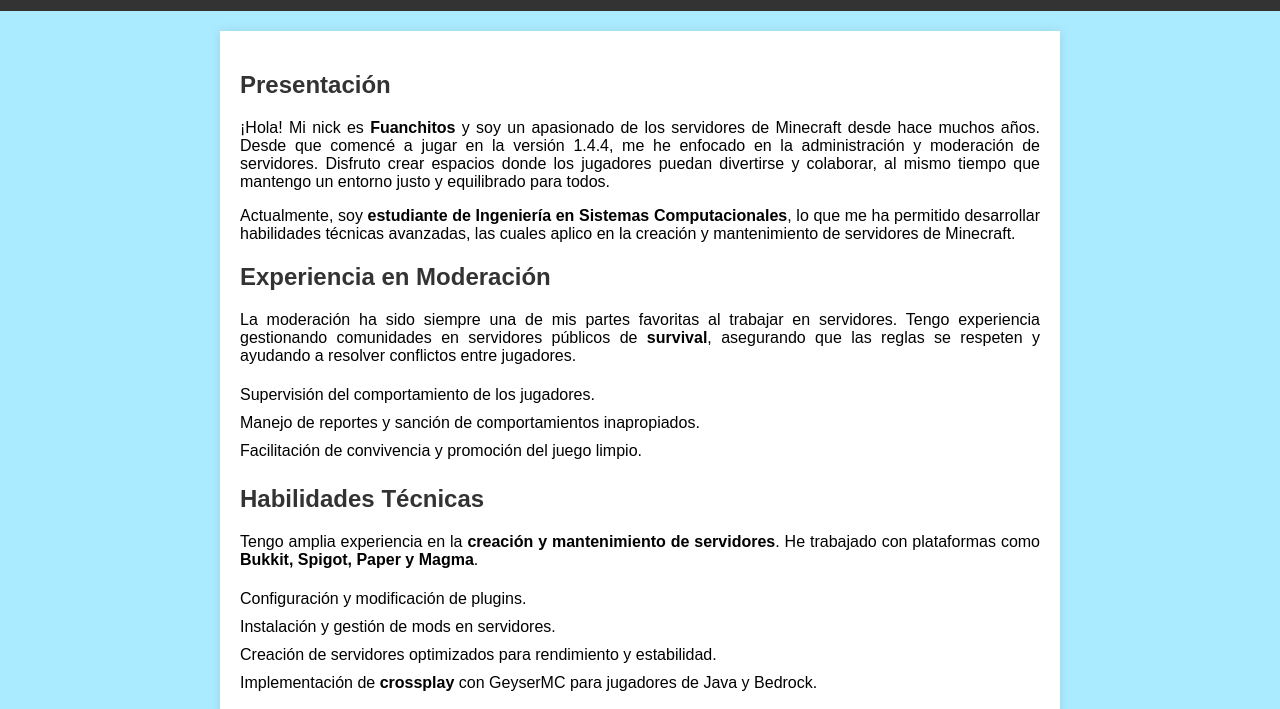
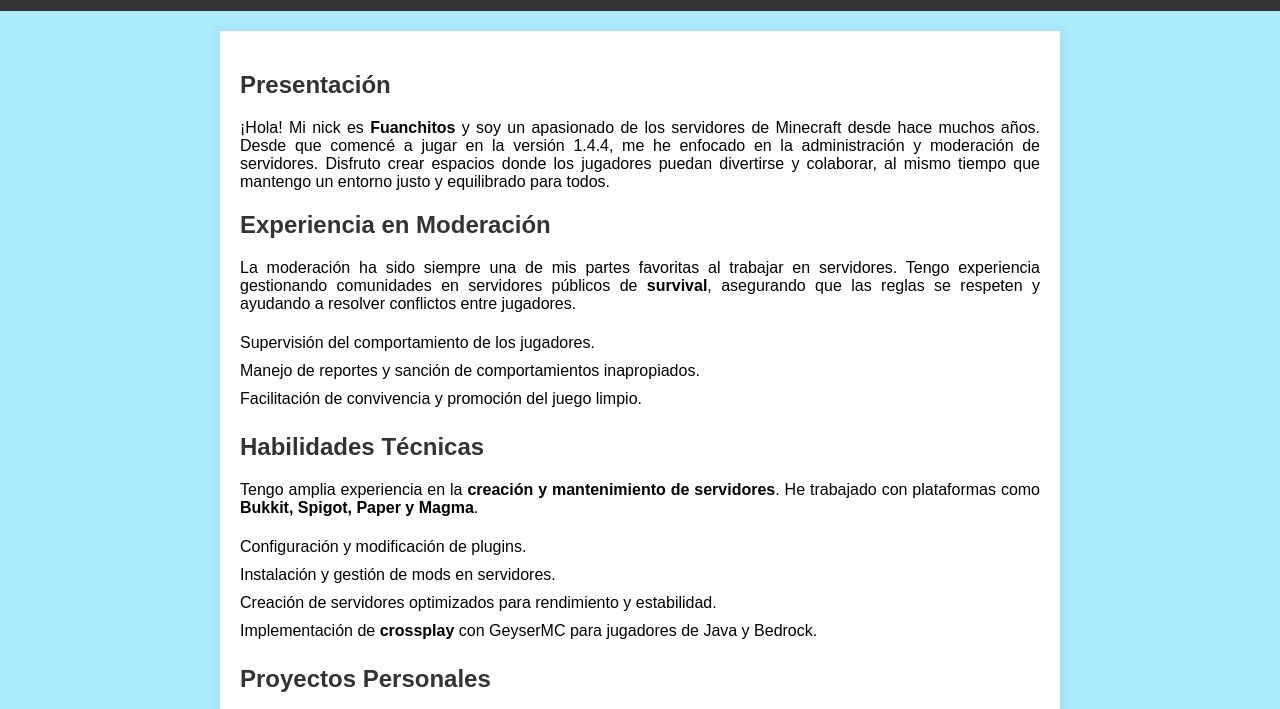
Before and after one commit to Fuanchitos/Fuanchitos.github.io, a plain HTML site: page index.html in a window 1280 px wide. Shown: the part 89-798 px from the top of the page. Drawn offline with Linux system fonts and the light colour scheme.

Commit message:
Update index.html

```diff
--- a/index.html
+++ b/index.html
@@ -4,7 +4,7 @@
     <link rel="icon" href="favicon.png" type="image/png">
     <meta charset="UTF-8">
     <meta name="viewport" content="width=device-width, initial-scale=1.0">
-    <title>Portafolio de Staff - Fuanchitos</title>
+    <title>Portafolio </title>
     <style>
         body {
             font-family: Arial, sans-serif;
@@ -58,7 +58,6 @@
     <section>
         <h1>Presentación</h1>
         <p>¡Hola! Mi nick es <strong>Fuanchitos</strong> y soy un apasionado de los servidores de Minecraft desde hace muchos años. Desde que comencé a jugar en la versión 1.4.4, me he enfocado en la administración y moderación de servidores. Disfruto crear espacios donde los jugadores puedan divertirse y colaborar, al mismo tiempo que mantengo un entorno justo y equilibrado para todos.</p>
-        <p>Actualmente, soy <strong>estudiante de Ingeniería en Sistemas Computacionales</strong>, lo que me ha permitido desarrollar habilidades técnicas avanzadas, las cuales aplico en la creación y mantenimiento de servidores de Minecraft.</p>
     </section>
 
     <section>
```
